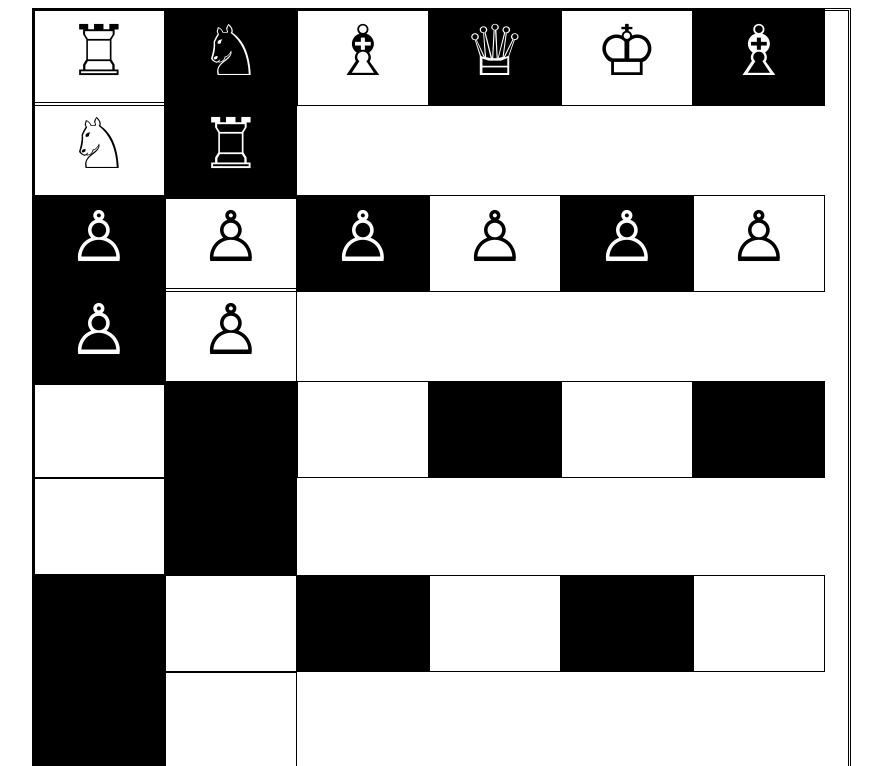
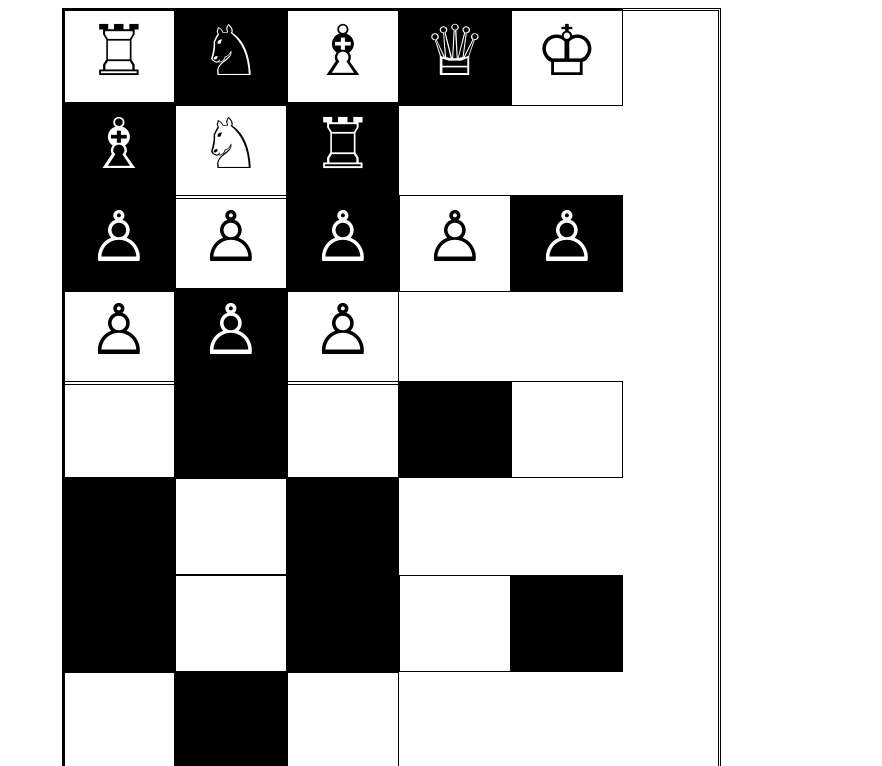
Before and after one commit to venomousghost/FEE-II, a plain HTML site: page Assignment/Assignment4/index.html in a window 1280 px wide. Shown: the top 766 px of the page, without its empty margins (226-1108 px from the left). Drawn offline with Linux system fonts and the light colour scheme.

Commit message:
assignment updated

```diff
--- a/Assignment/Assignment4/index.html
+++ b/Assignment/Assignment4/index.html
@@ -8,7 +8,7 @@
 <body>
     <style>
         .box{
-            width: 130px;
+            width: 110px;
             height: 95px;
             border: 1px solid black;
             display: inline-block;
@@ -21,8 +21,8 @@
             color: white;
         }
         #chess{
-            margin-left: 250px;
-            margin-right: 195px;
+            margin-left: 280px;
+            margin-right: 325px;
             border-style: double;
         }
     </style>
```
Also changed, not shown: Class work/new.js (+14 -6 lines).
